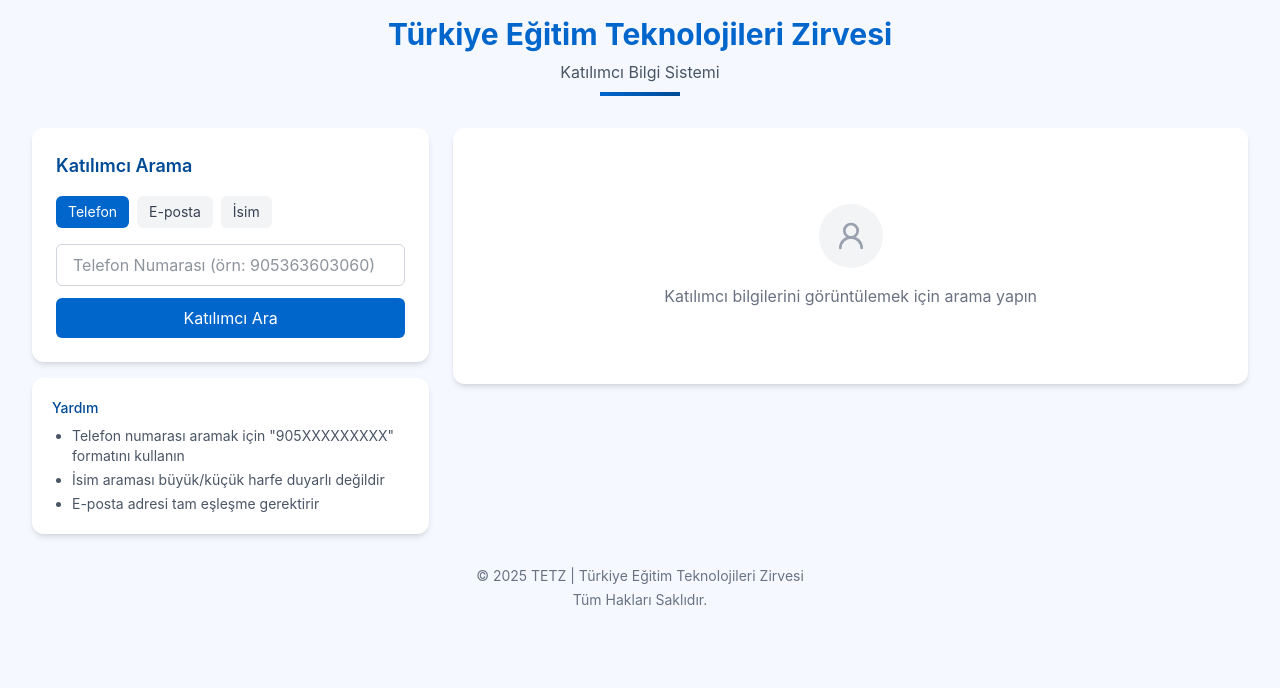
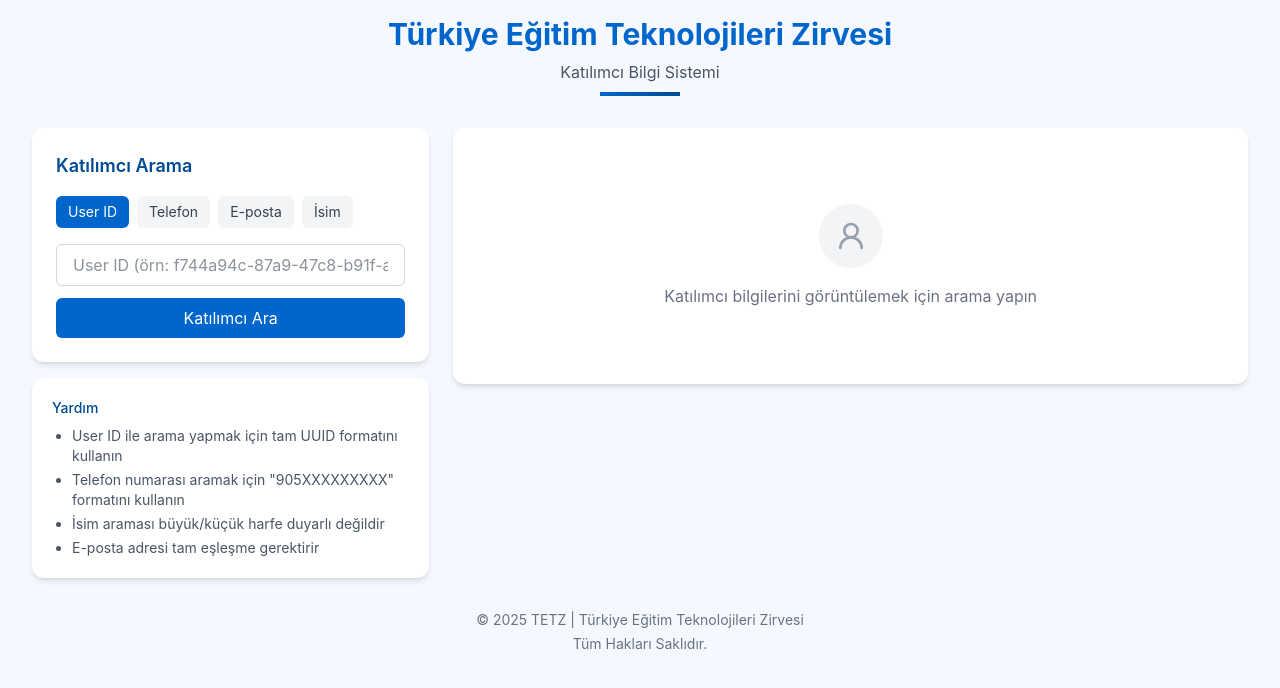
Before and after one commit to miracziyaalev/tetz-next-app, a Next.js app: page / in a window 1280 px wide. Shown: the top 688 px of the page. Built offline with nearby package versions, Linux system fonts and the light colour scheme.

Commit message:
search with user id

```diff
--- a/src/app/api/users/route.ts
+++ b/src/app/api/users/route.ts
@@ -2,29 +2,31 @@ import { NextRequest, NextResponse } from "next/server";
 
 export async function GET(request: NextRequest) {
     const searchParams = request.nextUrl.searchParams;
+    const userId = searchParams.get("userId");
     const phoneNumber = searchParams.get("phone");
     const email = searchParams.get("email");
     const fullName = searchParams.get("fullName");
 
-    console.log("API isteği alındı - Arama parametreleri:", { phoneNumber, email, fullName });
+    console.log("API isteği alındı - Arama parametreleri:", { userId, phoneNumber, email, fullName });
 
     // En az bir arama kriteri olmalı
-    if (!phoneNumber && !email && !fullName) {
+    if (!userId && !phoneNumber && !email && !fullName) {
         return NextResponse.json(
             {
                 success: false,
-                message: "En az bir arama kriteri belirtilmelidir (telefon, email veya isim)",
+                message: "En az bir arama kriteri belirtilmelidir (userId, telefon, email veya isim)",
             },
             { status: 400 }
         );
     }
 
     // Sadece bir arama kriteri dolu olabilir
-    if ((phoneNumber && email) || (phoneNumber && fullName) || (email && fullName)) {
+    const filledCriteria = [userId, phoneNumber, email, fullName].filter(Boolean);
+    if (filledCriteria.length > 1) {
         return NextResponse.json(
             {
                 success: false,
-                message: "Sadece bir arama kriteri kullanılabilir (telefon, email veya isim)",
+                message: "Sadece bir arama kriteri kullanılabilir (userId, telefon, email veya isim)",
             },
             { status: 400 }
         );
@@ -32,6 +34,7 @@ export async function GET(request: NextRequest) {
 
     try {
         const requestBody = {
+            "p_user_id": userId || "",
             "p_phone_number": phoneNumber || "",
             "p_email": email || "",
             "p_full_name": fullName || "",
--- a/src/app/page.tsx
+++ b/src/app/page.tsx
@@ -23,10 +23,11 @@ interface User {
   user_province: null;
 }
 
-type SearchType = "phone" | "email" | "fullName";
+type SearchType = "userId" | "phone" | "email" | "fullName";
 
 export default function Home() {
-  const [searchType, setSearchType] = useState<SearchType>("phone");
+  const [searchType, setSearchType] = useState<SearchType>("userId");
+  const [userId, setUserId] = useState("");
   const [phoneNumber, setPhoneNumber] = useState("");
   const [email, setEmail] = useState("");
   const [fullName, setFullName] = useState("");
@@ -112,7 +113,10 @@ export default function Home() {
     let searchParam = "";
     let searchValue = "";
 
-    if (searchType === "phone") {
+    if (searchType === "userId") {
+      searchParam = "userId";
+      searchValue = userId;
+    } else if (searchType === "phone") {
       searchParam = "phone";
       searchValue = phoneNumber;
     } else if (searchType === "email") {
@@ -189,6 +193,16 @@ export default function Home() {
               <div className="flex flex-wrap gap-2 mb-4">
                 <button
                   type="button"
+                  onClick={() => handleSearchTypeChange("userId")}
+                  className={`px-3 py-1.5 text-sm rounded-md ${searchType === "userId"
+                    ? "bg-[#0066cc] text-white"
+                    : "bg-gray-100 text-gray-700 hover:bg-gray-200"
+                    }`}
+                >
+                  User ID
+                </button>
+                <button
+                  type="button"
                   onClick={() => handleSearchTypeChange("phone")}
                   className={`px-3 py-1.5 text-sm rounded-md ${searchType === "phone"
                     ? "bg-[#0066cc] text-white"
@@ -221,6 +235,17 @@ export default function Home() {
 
               <form onSubmit={handleSubmit}>
                 <div className="flex flex-col gap-3">
+                  {searchType === "userId" && (
+                    <input
+                      type="text"
+                      value={userId}
+                      onChange={(e) => setUserId(e.target.value)}
+                      placeholder="User ID (örn: f744a94c-87a9-47c8-b91f-a6c84a951d8e)"
+                      className="tetz-input"
+                      required
+                    />
+                  )}
+
                   {searchType === "phone" && (
                     <input
                       type="tel"
@@ -276,6 +301,7 @@ export default function Home() {
             <div className="bg-white rounded-xl shadow-md p-5 text-sm text-gray-600">
               <p className="font-medium text-[#004b96] mb-2">Yardım</p>
               <ul className="list-disc pl-5 space-y-1">
+                <li>User ID ile arama yapmak için tam UUID formatını kullanın</li>
                 <li>Telefon numarası aramak için {`"905XXXXXXXXX"`} formatını kullanın</li>
                 <li>İsim araması büyük/küçük harfe duyarlı değildir</li>
                 <li>E-posta adresi tam eşleşme gerektirir</li>
```
